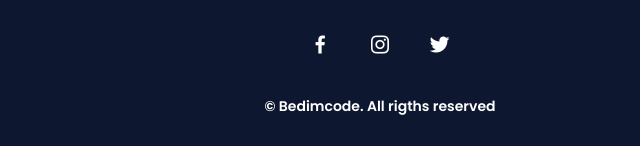
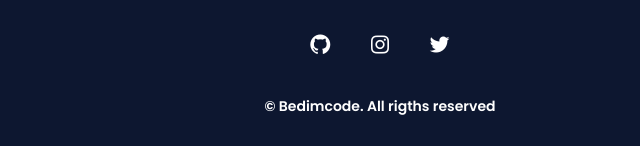
Before and after one commit to Adromane/Portfolio-reponsive-complete, a plain HTML site: page index.html in a window 1280 px wide. Shown: the part 3550-3696 px from the top of the page, 260-900 px from the left. Drawn offline with nearby package versions, Linux system fonts and the light colour scheme.

Commit message:
commit push

```diff
--- a/index.html
+++ b/index.html
@@ -188,7 +188,7 @@
         <footer class="footer">
             <p class="footer__title">Patrick Vieira</p>
             <div class="footer__social">
-                <a href="#" class="footer__icon"><i class='bx bxl-facebook' ></i></a>
+                <a href="https://github.com/Adromane" class="footer__icon"><i class='bx bxl-github' ></i></a>
                 <a href="#" class="footer__icon"><i class='bx bxl-instagram' ></i></a>
                 <a href="#" class="footer__icon"><i class='bx bxl-twitter' ></i></a>
             </div>
```
